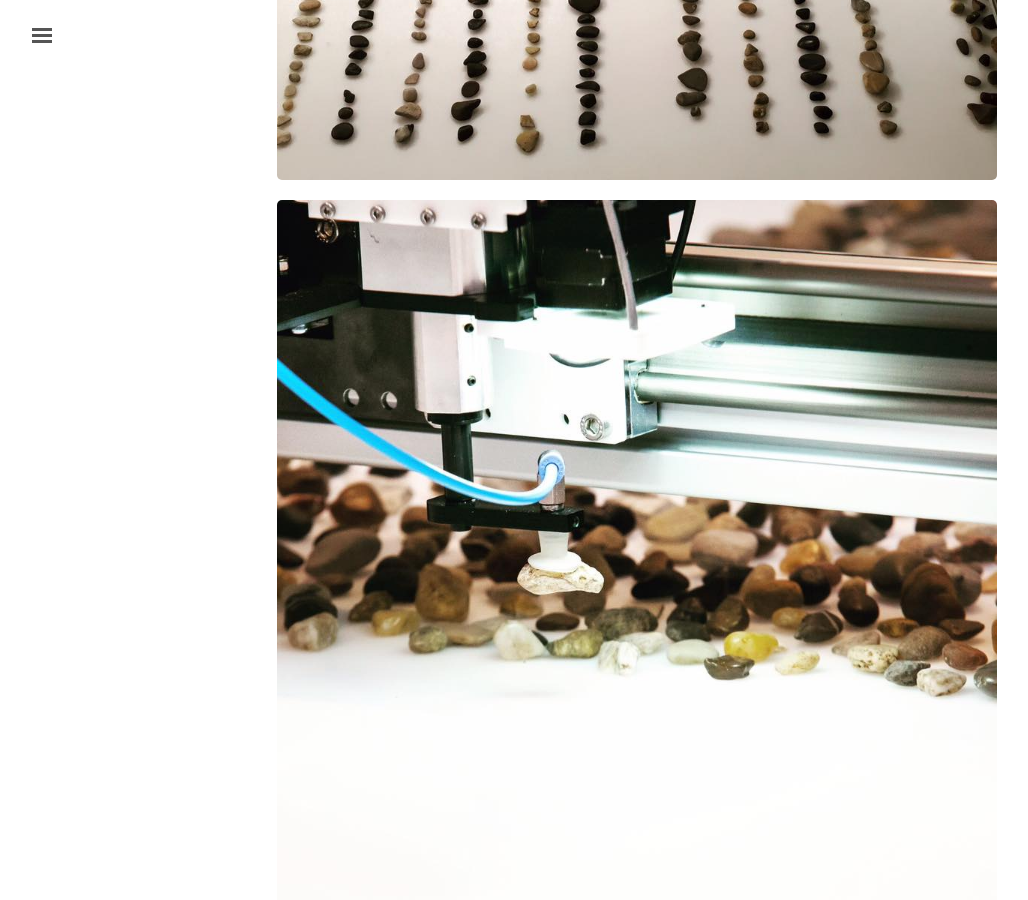
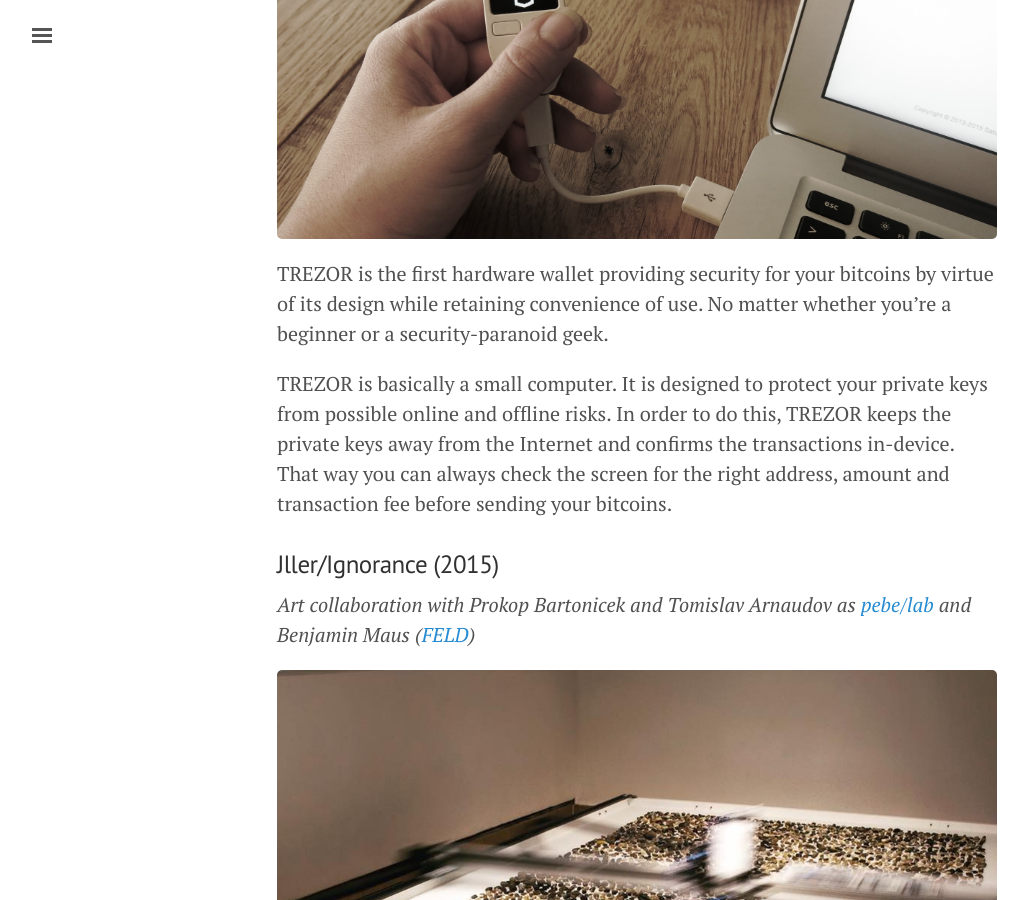
Before and after one commit to prusnak/rusnak.io, a Jekyll site: the page built from projects.md, in a window 1280 px wide and 900 px high, scrolled down 1949 px. Shown: the whole window, without its empty margins (3-1031 px from the left). Built offline with Jekyll 4.4.1, drawn with Linux system fonts in a browser that asks for light colours; some of the changed text lies outside the part shown.

Commit message:
projects wip

```diff
--- a/projects.md
+++ b/projects.md
@@ -15,7 +15,13 @@
 
 *A [SatoshiLabs](http://satoshilabs.com) project*
 
-Lorem ipsum
+{% for i in (1..4) %}
+![trezor{{ i }}](/assets/trezor{{ i }}.jpg)
+{% endfor %}
+
+TREZOR is the first hardware wallet providing security for your bitcoins by virtue of its design while retaining convenience of use. No matter whether you're a beginner or a security-paranoid geek.
+
+TREZOR is basically a small computer. It is designed to protect your private keys from possible online and offline risks. In order to do this, TREZOR keeps the private keys away from the Internet and confirms the transactions in-device. That way you can always check the screen for the right address, amount and transaction fee before sending your bitcoins.
 
 ###Jller/Ignorance (2015)
 
@@ -95,6 +101,12 @@
 
 The project uses OpenCV for retrieving the camera stream, which is later rendered using OpenGL and an advanced pixel-shader. The behavior of this shader is controlled by an attached MIDI controller, which in combination with a movable camera provides an easy and intuitive way how to interact with the process that generates the images. Audio can also be used to change the filter parameters resulting in visuals that react to volume and/or frequency of the recorded sound.
 
+###[SVG-edit](https://github.com/svg-edit/svgedit) (since 2009)
+
+![svg-edit1](/assets/svg-edit1.png)
+
+SVG-edit is a fast, web-based, javascript-driven SVG drawing editor that works in any modern browser.
+
 ###[CTJB](https://ctjb.net)
 
 Lorem ipsum
```
Also changed, not shown: other parts of projects.md (+1 -1 lines), assets/svg-edit1.png (added), assets/trezor1.jpg (added), assets/trezor2.jpg (added), assets/trezor3.jpg (added), assets/trezor4.jpg (added).
